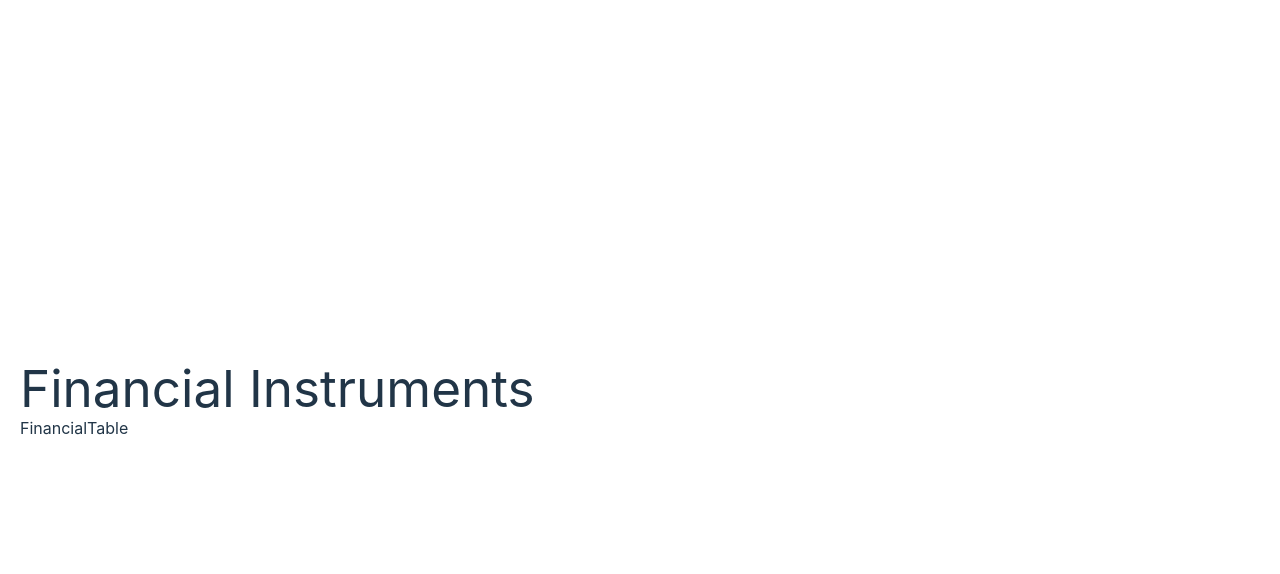
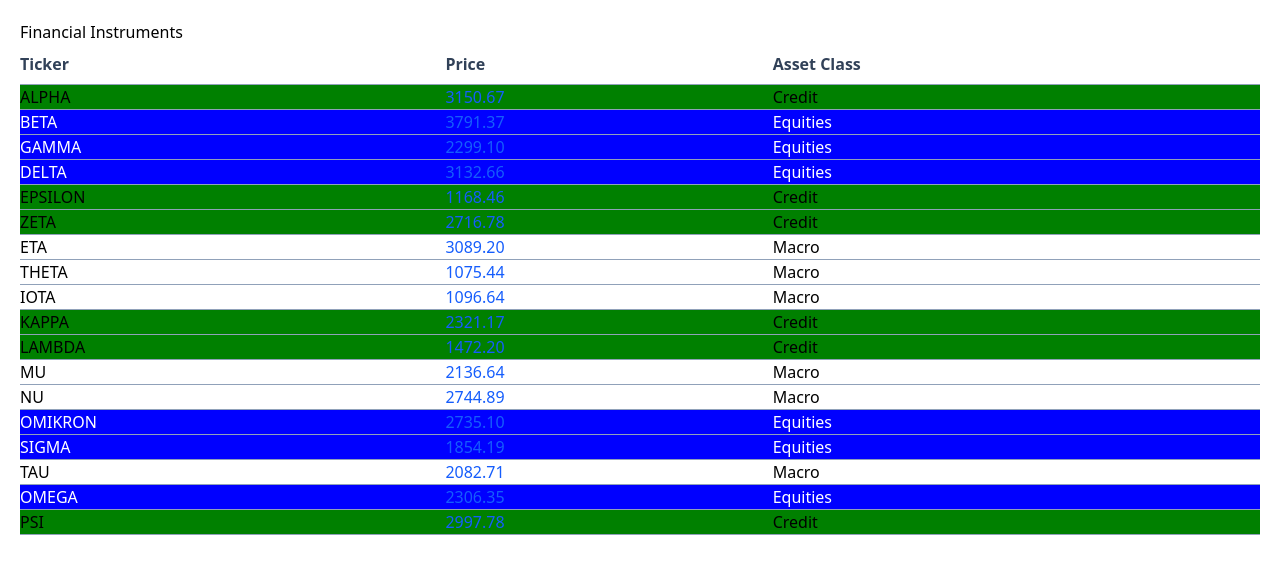
Before and after one commit to jrobeson/financial-instrument-table, a React (Vite) app: page / in a window 1280 px wide. Shown: the top 574 px of the page. Built offline with nearby package versions, Linux system fonts and the light colour scheme.

Commit message:
removing comments

```diff
--- a/src/components/DataTable.tsx
+++ b/src/components/DataTable.tsx
@@ -1,9 +1,9 @@
-import { type HTMLAttributes, type ReactElement } from 'react';
+import { ReactNode, type HTMLAttributes, type ReactElement } from 'react';
 import { useSortableData } from '../hooks/useSortableData';
 
 export interface ColumnDef<T> {
 	header: string;
-	accessor: keyof T | ((row: T) => unknown);
+	accessor: keyof T | ((row: T) => ReactNode);
 	comparator?: (a: T, b: T) => number;
 	Cell?: (row: T) => ReactElement;
 }
@@ -17,5 +17,50 @@ export interface DataTableProps<T> {
 function DataTableComponent<T>({ data, columns, rowProps }: DataTableProps<T>) {
 	const { sortedData, setSortConfig } = useSortableData(data);
 
-	return <>Data Table yall!</>;
+	function handleSort(col: ColumnDef<T>) {
+		console.log(col);
+		if (col.comparator) {
+			setSortConfig({ comparator: col.comparator });
+		} else if (typeof col.accessor === 'string') {
+			const key = col.accessor;
+			const sampleSortValue = data[0]?.[key];
+			if (typeof sampleSortValue === 'number') {
+				setSortConfig({ comparator: (a, b) => (a[key] as number) - (b[key] as number) });
+			} else {
+				setSortConfig({ comparator: (a, b) => String(a[key]).localeCompare(String(b[key])) });
+			}
+		} else {
+			console.warn('Column is not sotrtable');
+		}
+	}
+
+	return (
+		<table className='w-full text-left border-collapse'>
+			<thead>
+				<tr>
+					{columns.map((col, i) => (
+						<th key={i} className='text-slate-700 cursor-pointer py-2' onClick={() => handleSort(col)}>
+							{col.header}
+						</th>
+					))}
+				</tr>
+			</thead>
+			<tbody>
+				{sortedData.map((row, rowIndex) => {
+					const additionalProps = rowProps ? rowProps(row, rowIndex) : {};
+					return (
+						<tr key={rowIndex} {...additionalProps} className='border-slate-400 border border-r-0 border-l-0 '>
+							{columns.map((col, colIndex) => (
+								<td key={colIndex}>
+									{col.Cell ? col.Cell(row) : typeof col.accessor === 'function' ? col.accessor(row) : (row[col.accessor] as ReactNode)}
+								</td>
+							))}
+						</tr>
+					);
+				})}
+			</tbody>
+		</table>
+	);
 }
+
+export const DataTable = DataTableComponent as <T>(props: DataTableProps<T>) => React.ReactElement;
--- a/src/components/FinancialTable.tsx
+++ b/src/components/FinancialTable.tsx
@@ -1,4 +1,5 @@
-import { type ColumnDef } from './DataTable';
+import { type HTMLAttributes } from 'react';
+import { DataTable, type ColumnDef } from './DataTable';
 
 export enum AssetClass {
 	Equities = 'Equities',
@@ -26,9 +27,34 @@ const columns: ColumnDef<FinancialInstrument>[] = [
 		comparator: (a, b) => b.price - a.price,
 		Cell: (row: FinancialInstrument) => <span className={`${row.price >= 0 ? 'text-blue-600' : 'text-red-600'}`}>{row.price.toFixed(2)}</span>,
 	},
-	{ header: 'Asset Class', accessor: 'assetClass', comparator: (a, b) => (assetClassOrder[a.assetClass] = assetClassOrder[b.assetClass]) },
+	{
+		header: 'Asset Class',
+		accessor: 'assetClass',
+		comparator: (a, b) => assetClassOrder[a.assetClass] - assetClassOrder[b.assetClass],
+	},
 ];
 
-export default function FInancialTable() {
-	return <div>FinancialTable</div>;
+const rowProps = (row: FinancialInstrument): HTMLAttributes<HTMLTableRowElement> => {
+	let backgroundColor;
+	let color;
+	switch (row.assetClass) {
+		case AssetClass.Macro:
+			backgroundColor = 'white';
+			color = 'black';
+			break;
+		case AssetClass.Equities:
+			backgroundColor = 'blue';
+			color = 'white';
+			break;
+		case AssetClass.Credit:
+			backgroundColor = 'green';
+			break;
+		default:
+			backgroundColor = 'white';
+	}
+	return { style: { backgroundColor, color } };
+};
+
+export default function FinancialTable({ data }: { data: FinancialInstrument[] }) {
+	return <DataTable data={data} columns={columns} rowProps={rowProps} />;
 }
--- a/src/index.css
+++ b/src/index.css
@@ -1,70 +1 @@
 @import 'tailwindcss';
-
-:root {
-	font-family: Inter, system-ui, Avenir, Helvetica, Arial, sans-serif;
-	line-height: 1.5;
-	font-weight: 400;
-
-	color-scheme: light dark;
-	color: rgba(255, 255, 255, 0.87);
-	background-color: #242424;
-
-	font-synthesis: none;
-	text-rendering: optimizeLegibility;
-	-webkit-font-smoothing: antialiased;
-	-moz-osx-font-smoothing: grayscale;
-}
-
-a {
-	font-weight: 500;
-	color: #646cff;
-	text-decoration: inherit;
-}
-a:hover {
-	color: #535bf2;
-}
-
-body {
-	margin: 0;
-	display: flex;
-	place-items: center;
-	min-width: 320px;
-	min-height: 100vh;
-}
-
-h1 {
-	font-size: 3.2em;
-	line-height: 1.1;
-}
-
-button {
-	border-radius: 8px;
-	border: 1px solid transparent;
-	padding: 0.6em 1.2em;
-	font-size: 1em;
-	font-weight: 500;
-	font-family: inherit;
-	background-color: #1a1a1a;
-	cursor: pointer;
-	transition: border-color 0.25s;
-}
-button:hover {
-	border-color: #646cff;
-}
-button:focus,
-button:focus-visible {
-	outline: 4px auto -webkit-focus-ring-color;
-}
-
-@media (prefers-color-scheme: light) {
-	:root {
-		color: #213547;
-		background-color: #ffffff;
-	}
-	a:hover {
-		color: #747bff;
-	}
-	button {
-		background-color: #f9f9f9;
-	}
-}
```
Also changed, not shown: public/sampleData.json (indentation only).
